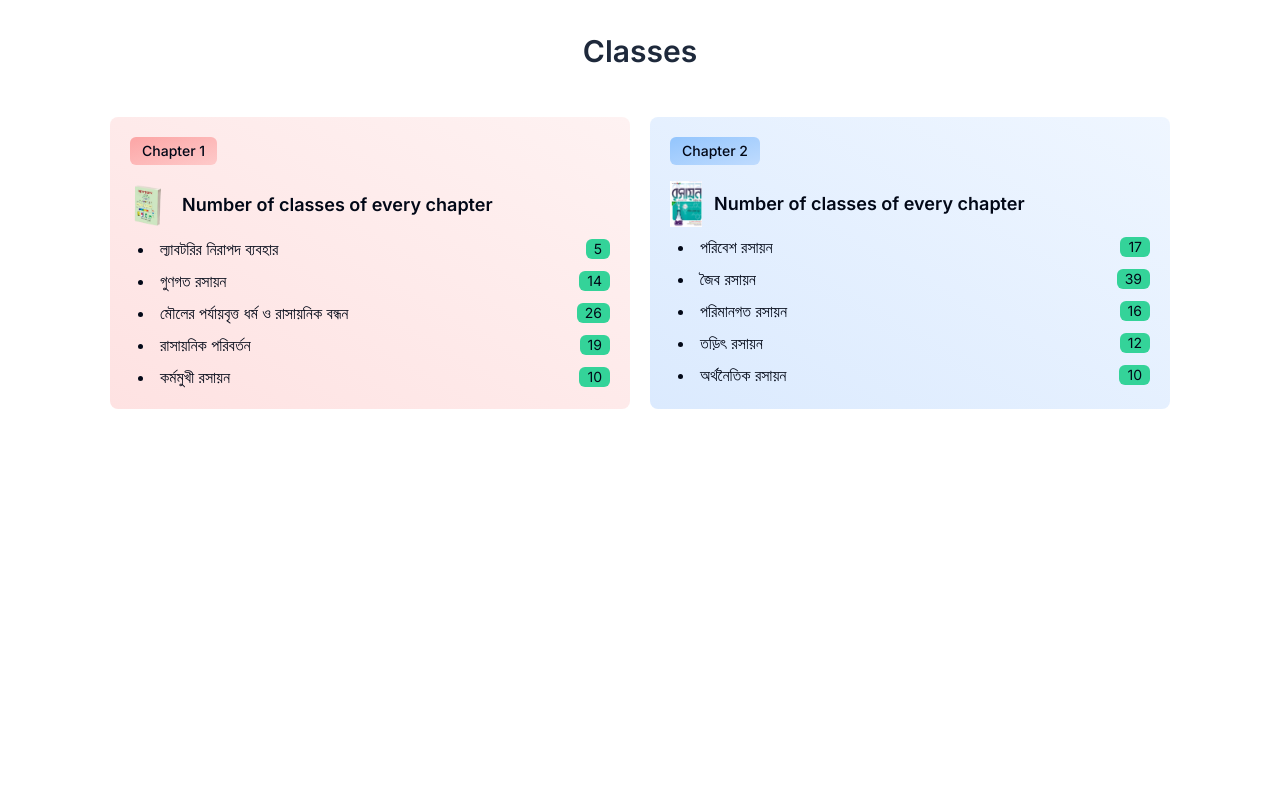
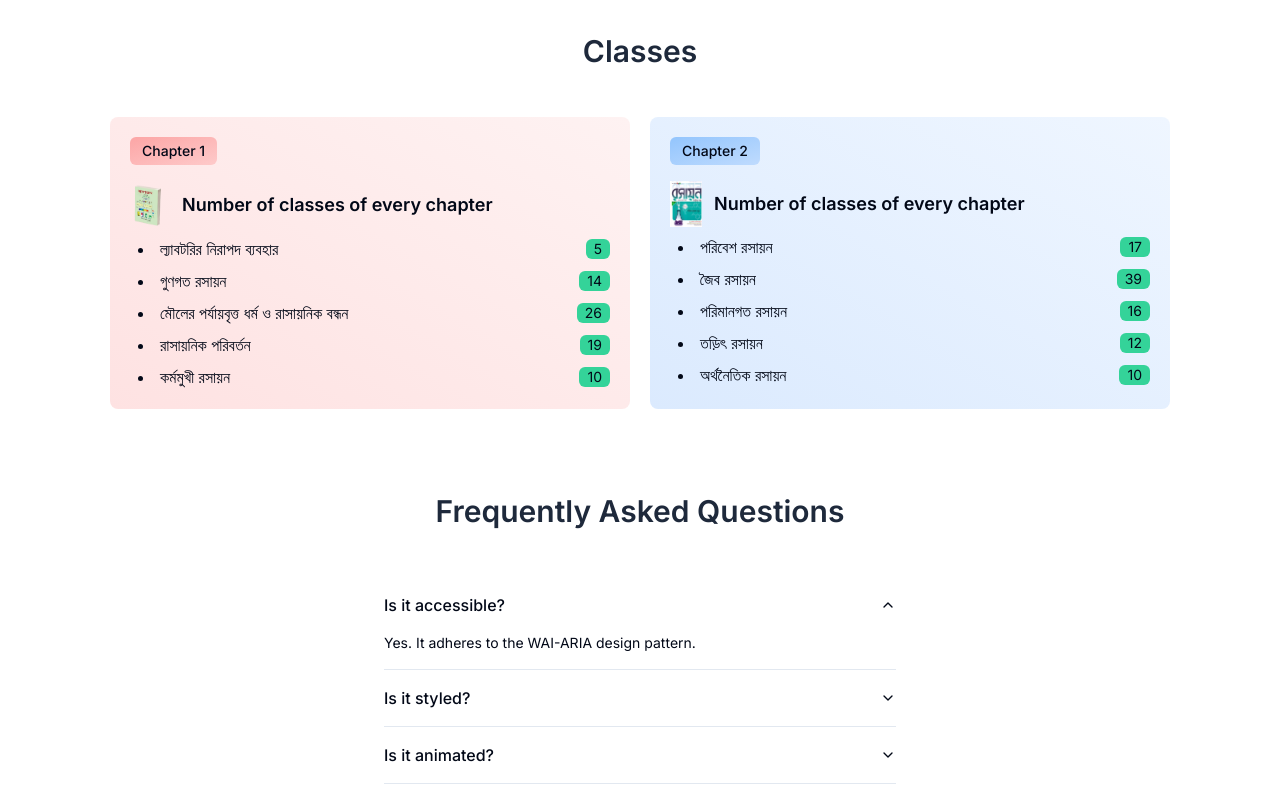
Before and after one commit to saadi001/ACC, a Next.js app: page / in a window 1280 px wide. Shown: the part 840-1640 px from the top of the page. Before the commit the page ends 1301 px from the top, so only its background shows below. Built offline with nearby package versions, Linux system fonts and the light colour scheme.

Commit message:
faq section done

```diff
--- /dev/null
+++ b/app/components/FAQ/Faq.js
@@ -0,0 +1,41 @@
+import {
+  Accordion,
+  AccordionContent,
+  AccordionItem,
+  AccordionTrigger,
+} from "@/components/ui/accordion";
+import Title from "../shared/Title/Title";
+
+const Faq = () => {
+  return (
+    <div className="py-8">
+      <Title>Frequently Asked Questions</Title>
+      <div className="mt-12 max-w-lg mx-auto">
+        <Accordion type="single" collapsible defaultValue="item-1" className="">
+          <AccordionItem value="item-1">
+            <AccordionTrigger>Is it accessible?</AccordionTrigger>
+            <AccordionContent>
+              Yes. It adheres to the WAI-ARIA design pattern.
+            </AccordionContent>
+          </AccordionItem>
+          <AccordionItem value="item-2">
+            <AccordionTrigger>Is it styled?</AccordionTrigger>
+            <AccordionContent>
+              Yes. It comes with default styles that matches the other
+              components&apos; aesthetic.
+            </AccordionContent>
+          </AccordionItem>
+          <AccordionItem value="item-3">
+            <AccordionTrigger>Is it animated?</AccordionTrigger>
+            <AccordionContent>
+              Yes. Its animated by default, but you can disable it if you
+              prefer.
+            </AccordionContent>
+          </AccordionItem>
+        </Accordion>
+      </div>
+    </div>
+  );
+};
+
+export default Faq;
--- a/app/page.js
+++ b/app/page.js
@@ -3,6 +3,7 @@
 import Banner from "./components/banner/Banner";
 import Counter from "./components/counter/Counter";
 import CourseClasses from "./components/CourseClasses/CourseClasses";
+import Faq from "./components/FAQ/Faq";
 
 export default function Home() {
   return (
@@ -11,6 +12,7 @@
       <Banner/>
       <Counter/>
       <CourseClasses/>
+      <Faq/>
     </main>
   );
 }
--- /dev/null
+++ b/components/ui/accordion.jsx
@@ -0,0 +1,43 @@
+"use client"
+
+import * as React from "react"
+import * as AccordionPrimitive from "@radix-ui/react-accordion"
+import { ChevronDown } from "lucide-react"
+
+import { cn } from "@/lib/utils"
+
+const Accordion = AccordionPrimitive.Root
+
+const AccordionItem = React.forwardRef(({ className, ...props }, ref) => (
+  <AccordionPrimitive.Item ref={ref} className={cn("border-b", className)} {...props} />
+))
+AccordionItem.displayName = "AccordionItem"
+
+const AccordionTrigger = React.forwardRef(({ className, children, ...props }, ref) => (
+  <AccordionPrimitive.Header className="flex">
+    <AccordionPrimitive.Trigger
+      ref={ref}
+      className={cn(
+        "flex flex-1 items-center justify-between py-4 font-medium transition-all hover:underline [&[data-state=open]>svg]:rotate-180",
+        className
+      )}
+      {...props}>
+      {children}
+      <ChevronDown className="h-4 w-4 shrink-0 transition-transform duration-200" />
+    </AccordionPrimitive.Trigger>
+  </AccordionPrimitive.Header>
+))
+AccordionTrigger.displayName = AccordionPrimitive.Trigger.displayName
+
+const AccordionContent = React.forwardRef(({ className, children, ...props }, ref) => (
+  <AccordionPrimitive.Content
+    ref={ref}
+    className="overflow-hidden text-sm transition-all data-[state=closed]:animate-accordion-up data-[state=open]:animate-accordion-down"
+    {...props}>
+    <div className={cn("pb-4 pt-0", className)}>{children}</div>
+  </AccordionPrimitive.Content>
+))
+
+AccordionContent.displayName = AccordionPrimitive.Content.displayName
+
+export { Accordion, AccordionItem, AccordionTrigger, AccordionContent }
--- a/package.json
+++ b/package.json
@@ -9,6 +9,7 @@
     "lint": "next lint"
   },
   "dependencies": {
+    "@radix-ui/react-accordion": "^1.2.0",
     "class-variance-authority": "^0.7.0",
     "clsx": "^2.1.1",
     "lucide-react": "^0.428.0",
```
Also changed, not shown: 1 other file (tests, documents, lock files or other folders).
